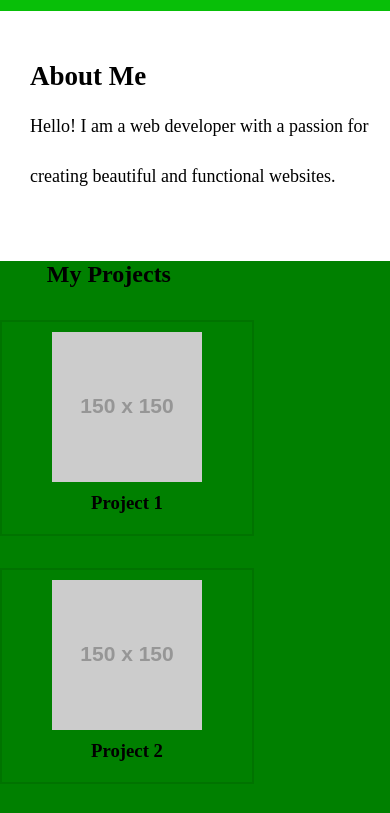
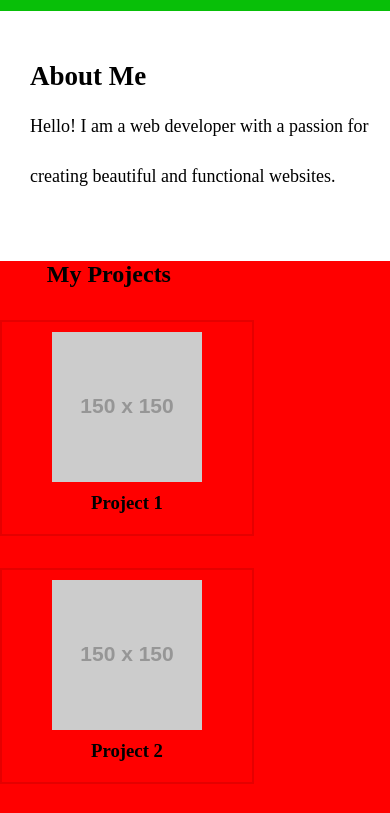
Before and after one commit to mohamed-yasser23/Protofolio-template-assignment, a plain HTML site: page index.html in a window 390 px wide. Shown: the part 198-1011 px from the top of the page. Drawn offline with Linux system fonts and the light colour scheme; placeholder pictures from the web are drawn by us.

Commit message:
Update style.css

```diff
--- a/style.css
+++ b/style.css
@@ -96,9 +96,11 @@ h3{
         margin-left: 12%;
     }
     .projects-grid{
-    background-color:green;
+    background-color:red;
         grid-template-columns: 1fr;
         grid-template-rows: auto;
+        align-items:center;
+        justify-content: center;
     }
 
 
```
